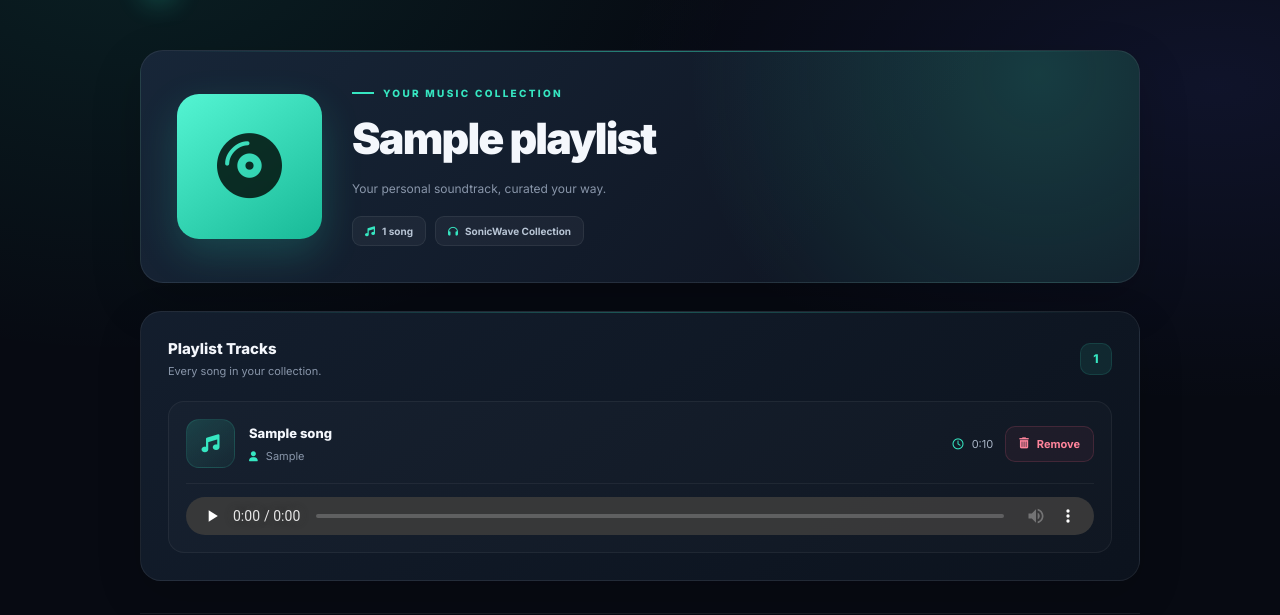
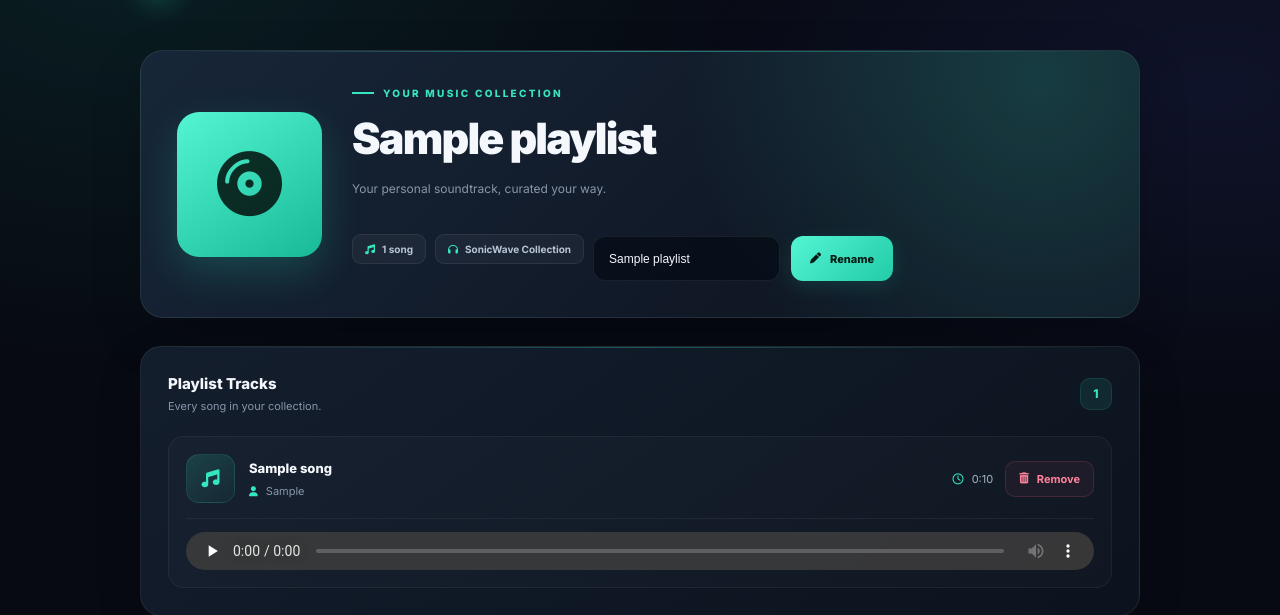
Before and after one commit to mdomartri-debug/sonicwave, a Django app: page /music/playlists/1/ in a window 1280 px wide. Shown: the part 74-689 px from the top of the page. Run offline with Django 5.2, Linux system fonts and the light colour scheme; a user stored in the database is signed in; tables that the repository leaves empty hold one stand-in row (values such as "Sample post").

Commit message:
Add playlist rename

```diff
--- a/music/templates/music/playlist_detail.html
+++ b/music/templates/music/playlist_detail.html
@@ -632,6 +632,90 @@ audio {
         animation-duration:.01ms !important;
     }
 }
+
+/* RENAME PLAYLIST */
+
+.rename-form {
+    display: flex;
+    align-items: center;
+    gap: 11px;
+    margin-top: 20px;
+    max-width: 420px;
+}
+
+.rename-form input {
+    flex: 1;
+    min-width: 0;
+    height: 45px;
+    padding: 0 15px;
+    color: var(--text);
+    background: rgba(4,10,19,.65);
+    border: 1px solid var(--border);
+    border-radius: 12px;
+    outline: none;
+    font-size: 12px;
+    font-weight: 500;
+    transition: .25s ease;
+}
+
+.rename-form input::placeholder {
+    color: #647187;
+}
+
+.rename-form input:focus {
+    border-color: rgba(54,230,193,.65);
+    background: rgba(4,10,19,.85);
+    box-shadow: 0 0 0 4px rgba(54,230,193,.07);
+}
+
+.rename-btn {
+    height: 45px;
+    padding: 0 19px;
+    display: inline-flex;
+    align-items: center;
+    justify-content: center;
+    gap: 9px;
+    white-space: nowrap;
+    color: #061a15;
+    background: linear-gradient(135deg, #54f5d3, #22cba9);
+    border: none;
+    border-radius: 12px;
+    font-size: 11px;
+    font-weight: 800;
+    cursor: pointer;
+    box-shadow: 0 6px 20px rgba(40,224,189,.13);
+    transition: .25s ease;
+}
+
+.rename-btn:hover {
+    transform: translateY(-2px);
+    box-shadow: 0 9px 26px rgba(40,224,189,.25);
+}
+
+.rename-btn:active {
+    transform: scale(.97);
+}
+
+@media(max-width: 600px) {
+    .rename-form {
+        gap: 8px;
+        max-width: 100%;
+    }
+
+    .rename-form input {
+        height: 42px;
+        padding: 0 11px;
+        font-size: 11px;
+    }
+
+    .rename-btn {
+        height: 42px;
+        padding: 0 13px;
+        font-size: 10px;
+        gap: 6px;
+    }
+}
+
 </style>
 </head>
 
@@ -693,6 +777,22 @@ audio {
                     <i class="fas fa-headphones"></i>
                     SonicWave Collection
                 </div>
+
+                <form method="post" action="{% url 'rename_playlist' playlist.id %}" class="rename-form">
+    {% csrf_token %}
+    <input
+        type="text"
+        name="name"
+        value="{{ playlist.name }}"
+        maxlength="100"
+        required
+        aria-label="Playlist name"
+    >
+    <button type="submit" class="rename-btn">
+        <i class="fas fa-pen"></i>
+        Rename
+    </button>
+</form>
 
             </div>
 
@@ -830,5 +930,31 @@ audio {
 
 </div>
 
+<script>
+document.addEventListener("DOMContentLoaded", function () {
+    var players = document.querySelectorAll("audio");
+
+    players.forEach(function (player, index) {
+        // Pause all other players when one starts
+        player.addEventListener("play", function () {
+            players.forEach(function (other) {
+                if (other !== player) {
+                    other.pause();
+                }
+            });
+        });
+
+        // Play the next song when this one ends
+        player.addEventListener("ended", function () {
+            var next = players[index + 1];
+            if (next) {
+                next.scrollIntoView({ behavior: "smooth", block: "center" });
+                next.play();
+            }
+        });
+    });
+});
+</script>
+
 </body>
 </html>
--- a/music/urls.py
+++ b/music/urls.py
@@ -11,6 +11,7 @@ urlpatterns = [
     path("playlists/<int:playlist_id>/", views.playlist_detail, name="playlist_detail"),
     path("playlists/<int:playlist_id>/remove/<int:song_id>/", views.remove_from_playlist, name="remove_from_playlist"),
     path("playlists/<int:playlist_id>/delete/", views.delete_playlist, name="delete_playlist"),
+    path("playlists/<int:playlist_id>/rename/", views.rename_playlist, name="rename_playlist"),
     path("upload/", views.upload_song, name="upload_song"),
     path("register/", views.register, name="register"),
     path("verify/", views.verify_otp, name="verify_otp"),
--- a/music/views.py
+++ b/music/views.py
@@ -251,3 +251,18 @@ def liked_songs(request):
     )
     songs = [like.song for like in likes]
     return render(request, "music/liked_songs.html", {"songs": songs})
+
+@login_required
+@require_POST
+def rename_playlist(request, playlist_id):
+    playlist = get_object_or_404(Playlist, id=playlist_id, owner=request.user)
+    name = request.POST.get("name", "").strip()[:100]
+    if not name:
+        messages.error(request, "Please enter a playlist name.")
+    elif Playlist.objects.filter(owner=request.user, name=name).exclude(id=playlist.id).exists():
+        messages.info(request, f'You already have a playlist named "{name}".')
+    else:
+        playlist.name = name
+        playlist.save()
+        messages.success(request, f'Playlist renamed to "{name}".')
+    return redirect("playlist_detail", playlist_id=playlist.id)
```
